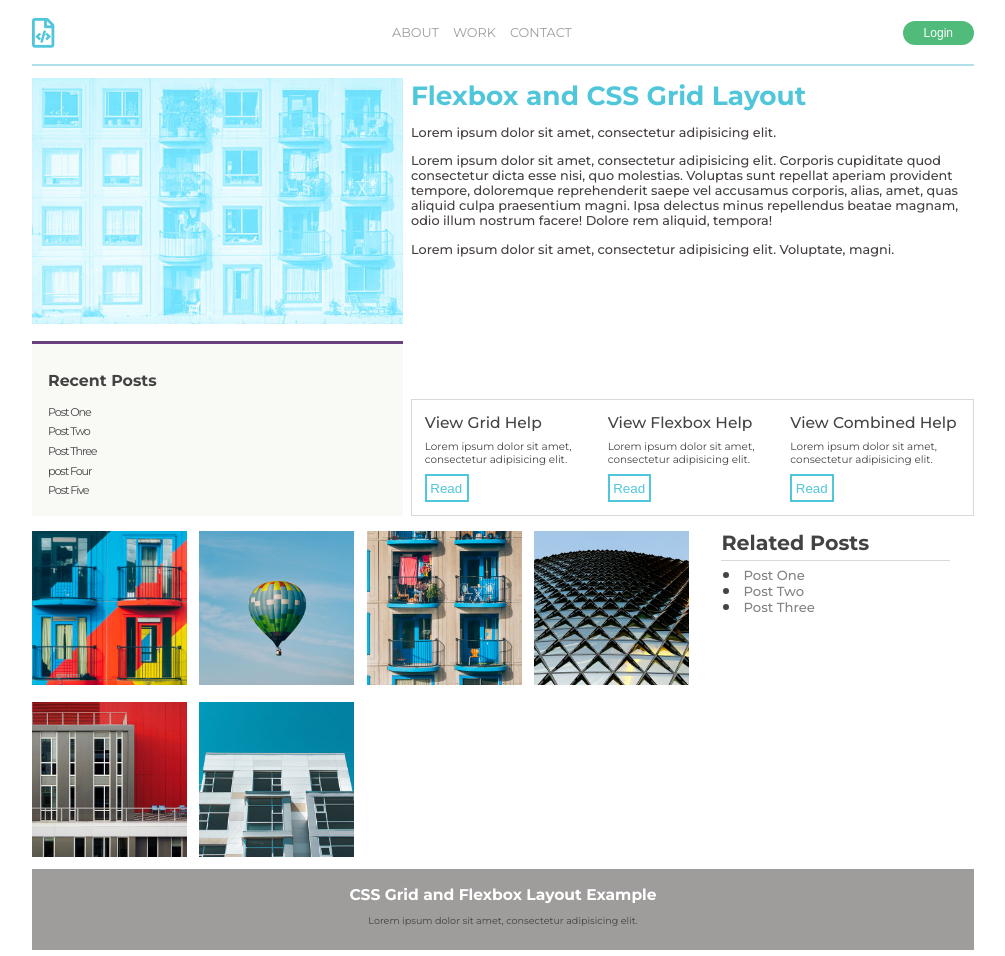
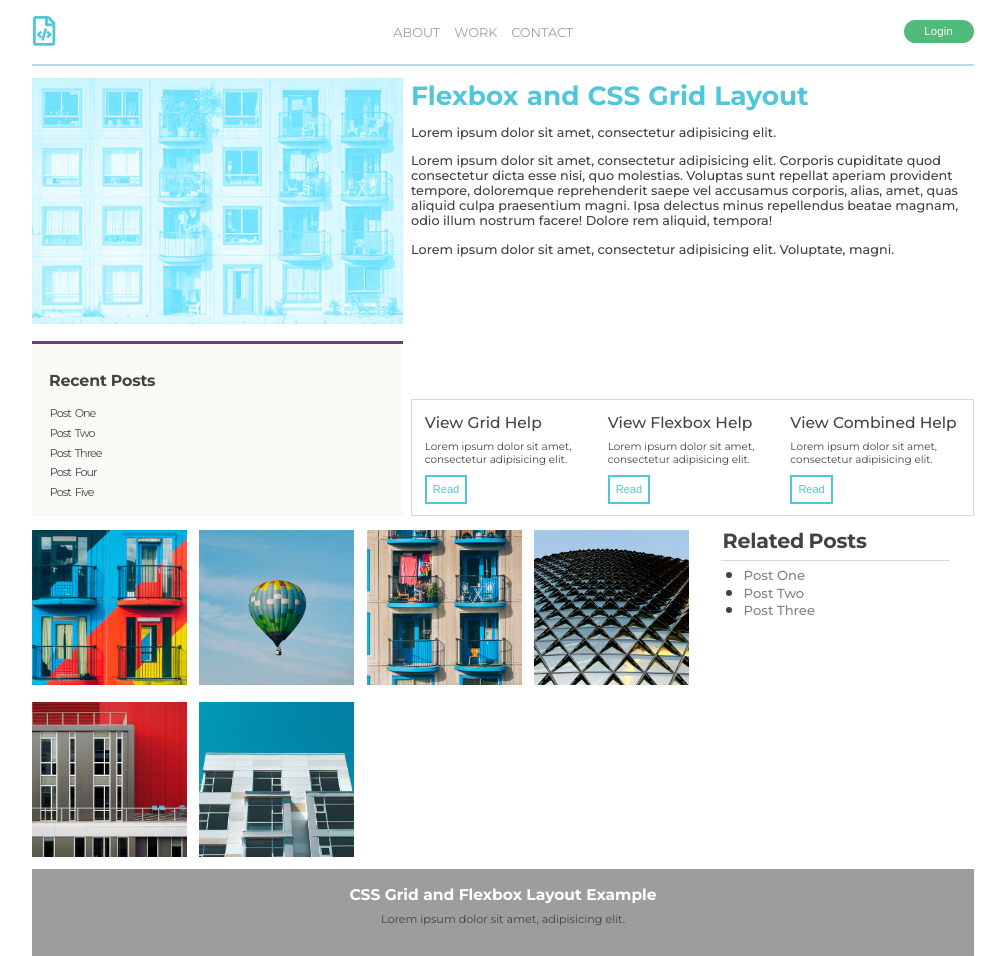
Before and after one commit to jonyweb20/site-grid-tamplate, a plain HTML site: page index.html in a window 1280 px wide. Shown: the whole page, without its empty margins (17-1022 px from the left). Drawn offline with Linux system fonts and the light colour scheme.

Commit message:
v.1.4
Правка ДЗ

```diff
--- a/css/style.css
+++ b/css/style.css
@@ -41,13 +41,18 @@ header > .logo > a > i {
     padding-top: 14px;
     padding-left: 0px;
 }
+header > p {
+    margin: -2px 0 0 1px;
+}
 header > button {
     align-self: center;
     height: 2em;
-    font-size: 0.75em;
+    font-size: 0.71em;
     background-color: #51bb7b;
+    margin-bottom: 0.2em;
     color: #fff;
-    padding: 5px 21px;
+    padding: 5px 21px 6.8px 20px;
+    letter-spacing: 0.2px;
     border-radius: 25px;
     border-style: none;
 }
@@ -74,20 +79,21 @@ header > button:focus {
 }
 h4 {
     font-size: 0.99em;
-    padding-top: 3px;
+    padding:3px 0 0.1px 1.1px;
+    letter-spacing: -0.2px;
 }
 .sitebar ul {
-    padding-top: 0.55em;
+    padding-top: 0.65em;
     list-style-type: none;
 }
 .sitebar li {
     font-size: 0.7em;
-    letter-spacing: -0.1em;
+    letter-spacing: -0.09em;
     margin: .5em 0;
+    word-spacing: 2.1px;
+    padding-left: 1.8px;
 }
-/*.sitebar a {
-    font-size: .75em;
-}*/
+
 main {
     grid-column: 2/4;
     grid-row: 2/4;
@@ -97,6 +103,7 @@ main h1 {
    color:#50c6db;
     font-weight: 700;
     font-size: 1.65em;
+    word-spacing: 0.6px;
     margin-top: .4em;
 
 }
@@ -134,13 +141,15 @@ main p {
     font-weight: 500;
 }
 .help-item p{
-    margin: 0.75em 0;
+    margin: 0.75em 0 0.89em 0;
     font-size: .65em;
 }
 
 .help-item button {
+    font-size: 11px;
     border: 2px solid #50c6db;
-    padding: 0.38em 0.33em 0.32em 0.26em;
+    margin-bottom: -2px;
+    padding: 0.55em 0.57em 0.6em 0.55em;
     color: #50c6db;
     font-weight: 500;
     background-color: #fff;
@@ -174,21 +183,23 @@ nav ul li {
     font-size: 1.1em;
 }
 .sitebar-related h3{
-    margin-bottom: .1em;
-    padding-bottom: .25em;
+    padding: 0 0 6.3px 1.1px;
+    margin:-1.6px 0 0 0;
+    letter-spacing: -0.2px;
+    word-spacing: -1.1px;
     border-bottom: 1px solid #d9d9d9;
 }
 .sitebar-related ul {
-    margin-left: 1.1em;
+    padding: 0.8px 0 0 19.1px;
+    line-height: 21.8px;
 }
 .sitebar-related li {
-    margin-bottom: -0.3em;
+    margin: 2px 0 -8.5px 3px;
 }
 .sitebar-related a {
     font-size: .75em;
     font-weight: 500;
     color: #838383;
-    margin-left: 0.2em;
     margin-top: -0.28em;
 
 }
@@ -197,19 +208,21 @@ footer {
     grid-column: 1/4;
     grid-row: 7/8;
     text-align: center;
-    padding: 1em 0;
+    padding: 1em 0 1.5em 0;
     margin-top: 0.4em;
 }
 footer h3{
     font-size: 0.97em;
     color: #fff;
-    margin-bottom: .7em;
+    margin-bottom: .5em;
 }
 footer p {
-    font-size: 0.6em;
-    margin-bottom: 0.8em;
+    font-size: 0.7em;
+    margin-bottom: 0.6em;
 }
-@media screen and (max-width: 768px) {
+
+
+@media screen and (max-width:768px){
     .container {
         grid-template-rows: repeat (7, 1fr);
     }
@@ -218,7 +231,7 @@ footer p {
         grid-column: 1/4;
         grid-row: 1/2;
     }
-    .hero {
+    .hero{
         display: none;
     }
     .sitebar{
@@ -244,10 +257,10 @@ footer p {
         grid-column: 1/4;
         grid-row: 4/5;
     }
-    main h1 {
+    main h1{
         text-align: center;
     }
-    .help {
+    .help{
         grid-column: 1/4;
         grid-row: 5/6;
     }
@@ -269,7 +282,7 @@ footer p {
         grid-column: 1/4;
         grid-row: 7/8;
     }
-    .sitebar-related ul {
+    .sitebar-related ul{
         display: flex;
         justify-content: space-between;
     }
@@ -286,4 +299,3 @@ footer p {
     footer p{
         font-size: 12px;
     }
-}
--- a/index.html
+++ b/index.html
@@ -32,7 +32,7 @@
           <li>Post One</li>
           <li>Post Two</li>
           <li>Post Three</li>
-          <li>post Four</li>
+          <li>Post Four</li>
           <li>Post Five</li>
       </ul>
   </aside>
@@ -77,7 +77,7 @@
    </aside>
    <footer>
        <h3>CSS Grid and Flexbox Layout Example</h3>
-       <p>Lorem ipsum dolor sit amet, consectetur adipisicing elit.</p>
+       <p>Lorem ipsum dolor sit amet, adipisicing elit.</p>
    </footer>
    </div>
 </body>
```
